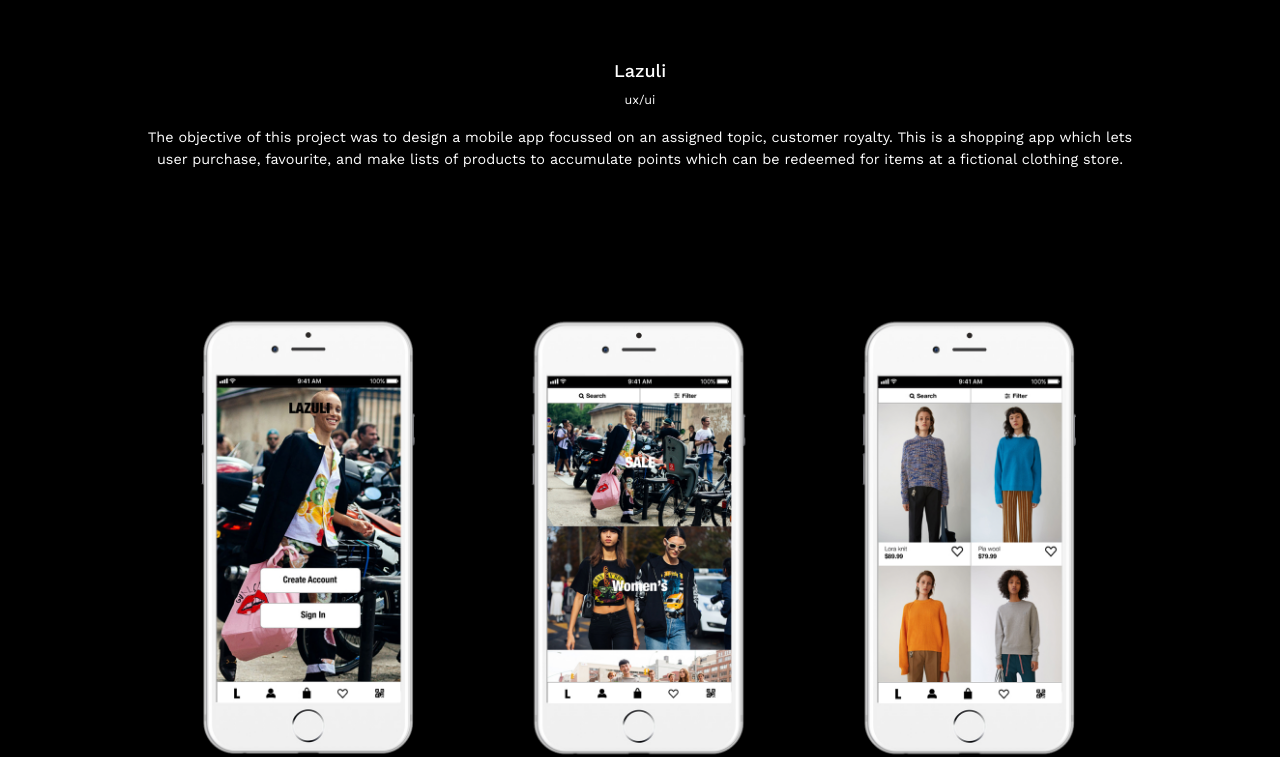
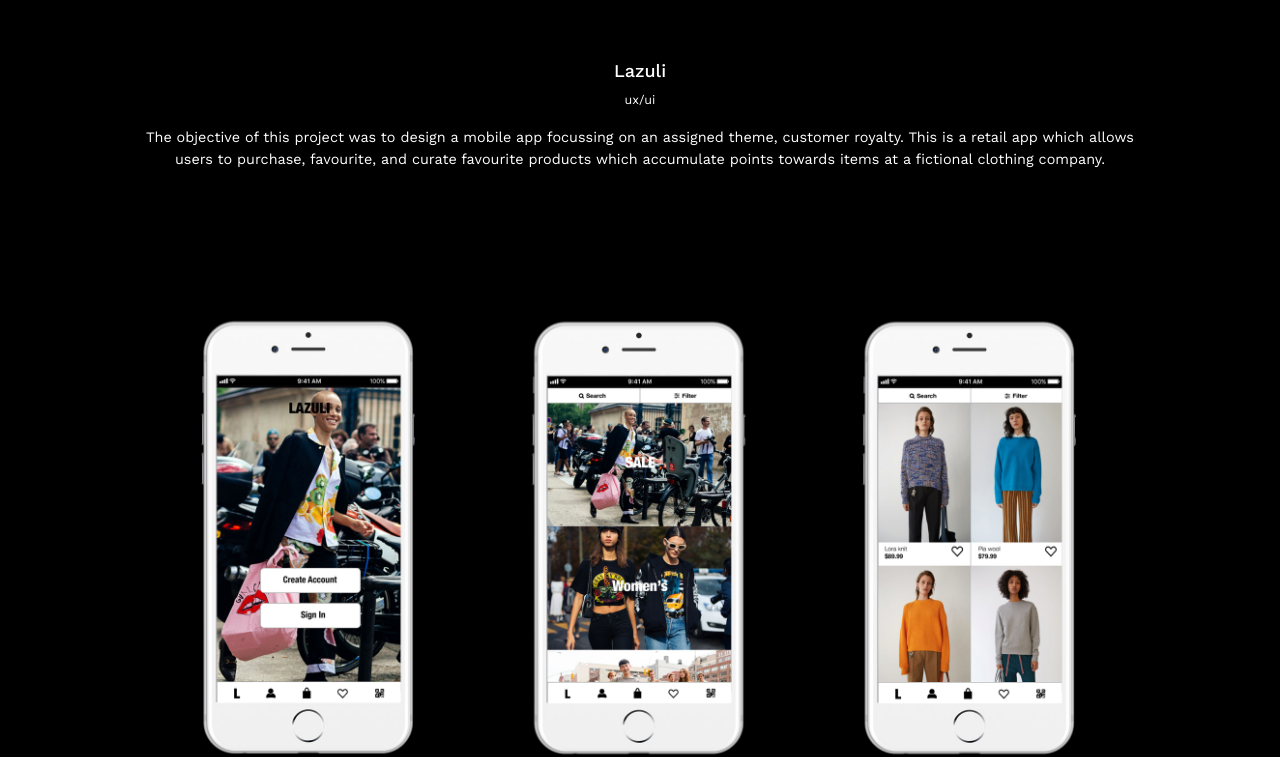
Before and after one commit to isabeltan/notnotdizzy.github.io, a plain HTML site: page pages/work-lazuli.html in a window 1280 px wide. Shown: the part 75-832 px from the top of the page. Drawn offline with nearby package versions, Linux system fonts and the light colour scheme.

Commit message:
Changed Summary
Changed Summary

```diff
--- a/pages/work-lazuli.html
+++ b/pages/work-lazuli.html
@@ -40,7 +40,7 @@
             <div class="col-fluid col-xl-12 col-lg-12 col-md-12 col-sm-12 col-xs-12">
                 <h6 class="text-white text-center">Lazuli</h6>
                 <p class="tag text-white text-center">ux/ui</p>
-                <p class="portfolio-info text-center">The objective of this project was to design a mobile app focussed on an assigned topic, customer royalty. This is a shopping app which lets user purchase, favourite, and make lists of products to accumulate points which can be redeemed for items at a fictional clothing store.</p>
+                <p class="portfolio-info text-center">The objective of this project was to design a mobile app focussing on an assigned theme, customer royalty. This is a retail app which allows users to purchase, favourite, and curate favourite products which accumulate points towards items at a fictional clothing company.</p>
             </div>
         </div>
     <div class="row">
```
